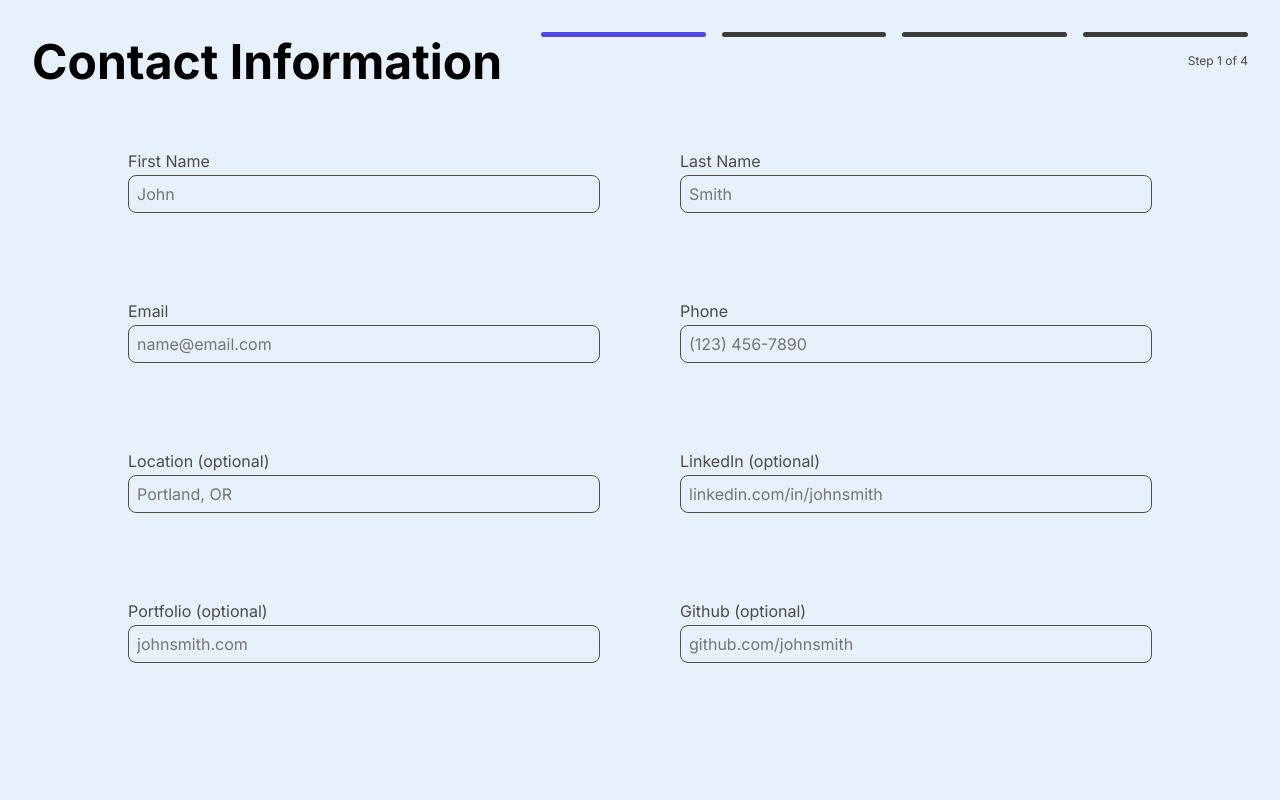
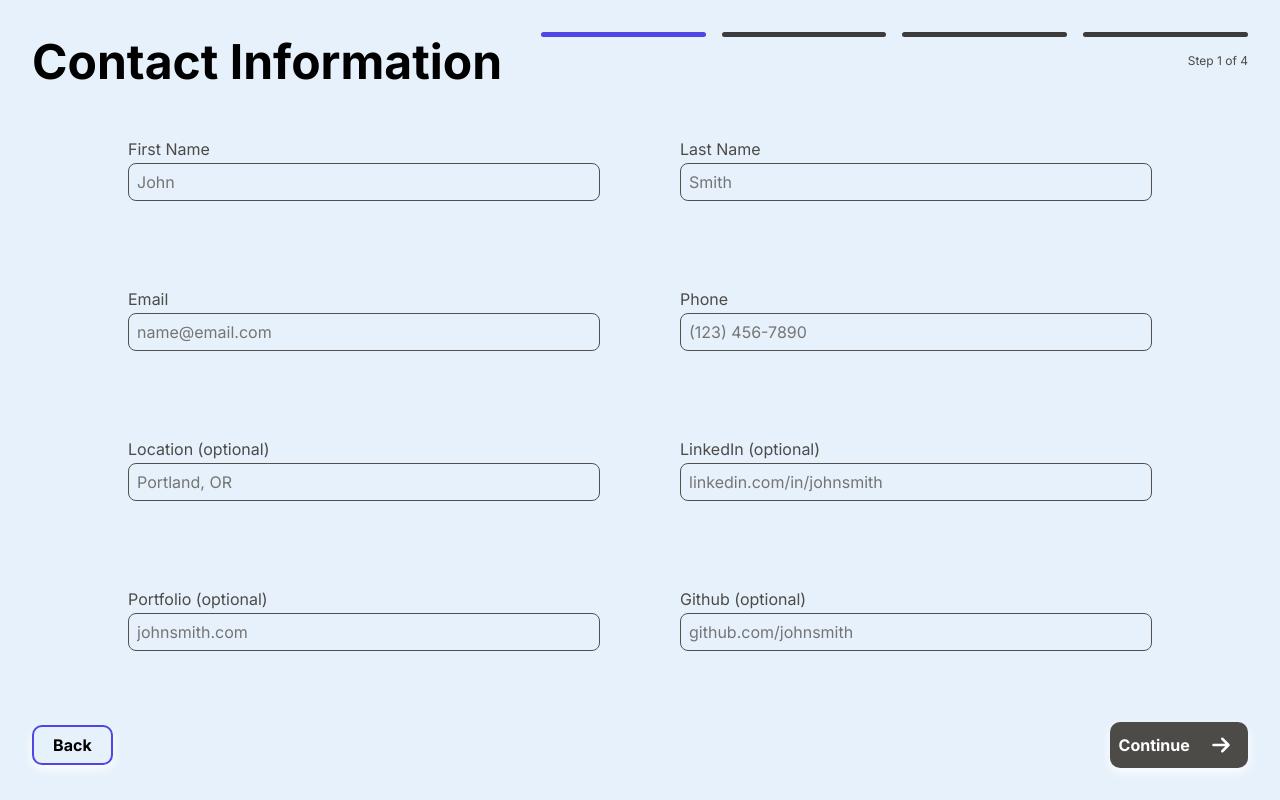
Before and after one commit to JayceDevelops/Resume-Maker, a React (Vite) app: page / in a window 1280 px wide. Both pictures are taken after a click on the element "Get Started". Built offline with nearby package versions, Linux system fonts and the light colour scheme.

Commit message:
Fully finished Header, Footer, and contact form. All functionality works I just need to design and implement education, and work experience forms.

```diff
--- a/src/App.css
+++ b/src/App.css
@@ -51,3 +51,10 @@
 body {
   background-color: var(--bg-primary);
 }
+
+#root {
+  display: grid;
+  grid-template-rows: max-content auto max-content;
+
+  height: 100vh;
+}
--- a/src/App.jsx
+++ b/src/App.jsx
@@ -5,11 +5,16 @@ import Menu from './components/Menu';
 
 import Header from './components/Header';
 import Form from './components/Form';
+import Footer from './components/Footer';
+
+const STEP_MAP = {
+  contact: { step: 1, text: 'Contact Information' },
+  education: { step: 2, text: 'Education' },
+  experience: { step: 3, text: 'Work Experience' },
+  complete: { step: 4, text: 'Your resume is ready' },
+};
 
 function App() {
-
-  const [step, setStep] = useState(1);
-  const [text, setText] = useState('Contact Information');
   const [form, setForm] = useState('start');
 
   const [data, setData] = useState({
@@ -32,23 +37,13 @@ function App() {
   }
   else {
 
-    if (form === 'education'){
-      setStep(2);
-      setText('Education');
-    }
-    else if (form === 'experience'){
-      setStep(3);
-      setText('Work Experience');
-    }
-    else if (form === 'complete'){
-      setStep(4);
-      setText('Your resume is ready');
-    }
+    const {step, text} = STEP_MAP[form] ?? STEP_MAP.contact;
 
     return (
       <>
         <Header step={step} text={text}/>
         <Form type={form} data={data} setData={setData}/>
+        <Footer data={data} form={form} setForm={setForm}/>
       </>
     );
   }
--- a/src/components/Button.jsx
+++ b/src/components/Button.jsx
@@ -2,12 +2,30 @@ import '../styles/Button.css';
 
 import Arrow from '../assets/RightArrow.svg'
 
-export default function Button({text, type, onClick}) {
+export default function Button({text, type, onClick, active}) {
 
-    return (
-        <div className="start" onClick={onClick}>
-            <h2>{text}</h2>
-            <img className='arrow' src={Arrow}/>
-        </div>
-    );
+    if (type === 'continue'){
+
+        let className = '';
+        if (active) {
+            className = 'button';
+        }
+        else {
+            className = 'button unactive';
+        }
+
+        return (
+            <div className={className} onClick={onClick}>
+                <h2>{text}</h2>
+                <img className='arrow' src={Arrow}/>
+            </div>
+        );
+    }
+    else {
+        return (
+            <div className='button back' onClick={onClick}>
+                <h2>{text}</h2>
+            </div>
+        );
+    }
 }
--- a/src/components/Contact.jsx
+++ b/src/components/Contact.jsx
@@ -57,23 +57,26 @@ export default function Contact({data, setData}) {
         setGithub(e.target.value);
     };
 
-    // functions used to validate each input
-
+    // functions used to validate each input & Saves it to the data object
     const validateFName = () => {
         if (FName.length > 0 && FName.length < 3){
             setFNameError('Invalid First Name');
+            setData({...data, fName: ''});
         }
         else {
             setFNameError('');
+            setData({...data, fName: FName});
         }
     };
 
     const validateLName = () => {
         if (LName.length > 0 && LName.length < 3){
             setLNameError('Invalid Last Name');
+            setData({...data, lName: ''});
         }
         else {
             setLNameError('');
+            setData({...data, lName: LName});
         }
     };
 
@@ -82,9 +85,11 @@ export default function Contact({data, setData}) {
         const emailRegex = /^[a-zA-Z0-9._%+-]+@[a-zA-Z0-9.-]+\.[a-zA-Z]{2,}$/;
         if (!emailRegex.test(Email.trim()) && Email.length > 0){
             setEmailError('Invalid Email Address');
+            setData({...data, email: ''});
         }
         else {
             setEmailError('');
+            setData({...data, email: Email});
         }
     };
 
@@ -93,9 +98,11 @@ export default function Contact({data, setData}) {
 
         if (!phoneRegex.test(Phone.trim()) && Phone.length > 0){
             setPhoneError('Invalid Phone Number');
+            setData({...data, phone: ''});
         }
         else {
             setPhoneError('');
+            setData({...data, phone: Phone});
         }
     };
 
@@ -103,9 +110,11 @@ export default function Contact({data, setData}) {
         const locationRegex = /^[A-Za-z][A-Za-z\s.'-]*,\s(Alabama|AL|Alaska|AK|Arizona|AZ|Arkansas|AR|California|CA|Colorado|CO|Connecticut|CT|Delaware|DE|Florida|FL|Georgia|GA|Hawaii|HI|Idaho|ID|Illinois|IL|Indiana|IN|Iowa|IA|Kansas|KS|Kentucky|KY|Louisiana|LA|Maine|ME|Maryland|MD|Massachusetts|MA|Michigan|MI|Minnesota|MN|Mississippi|MS|Missouri|MO|Montana|MT|Nebraska|NE|Nevada|NV|New Hampshire|NH|New Jersey|NJ|New Mexico|NM|New York|NY|North Carolina|NC|North Dakota|ND|Ohio|OH|Oklahoma|OK|Oregon|OR|Pennsylvania|PA|Rhode Island|RI|South Carolina|SC|South Dakota|SD|Tennessee|TN|Texas|TX|Utah|UT|Vermont|VT|Virginia|VA|Washington|WA|West Virginia|WV|Wisconsin|WI|Wyoming|WY)$/i;
         if (!locationRegex.test(Location.trim()) && Location.length > 0){
             setLocationError('Invalid Location');
+            setData({...data, location: ''});
         }
         else {
             setLocationError('');
+            setData({...data, location: Location});
         }
     };
 
@@ -114,9 +123,11 @@ export default function Contact({data, setData}) {
 
         if (!linkedinRegex.test(LinkedIn.trim()) && LinkedIn.length > 0){
             setLinkedInError('Invalid LinkedIn Link');
+            setData({...data, linkedin: ''});
         }
         else {
             setLinkedInError('');
+            setData({...data, linkedin: LinkedIn});
         }
     };
 
@@ -125,9 +136,11 @@ export default function Contact({data, setData}) {
 
         if (!githubRegex.test(Github.trim()) && Github.length > 0){
             setGithubError('Invalid Github Link');
+            setData({...data, github: ''});
         }
         else {
             setGithubError('');
+            setData({...data, github: Github});
         }
     }
 
--- /dev/null
+++ b/src/components/Footer.jsx
@@ -0,0 +1,43 @@
+import { useState } from 'react';
+import '../styles/Footer.css';
+import Button from './Button';
+
+export default function Footer({data, form, setForm}) {
+
+    const active = data.fName !== '' && data.lName !== '' && data.email !== '' && data.phone !== '';
+
+    const continueClicked = () => {
+        if (form === 'contact'){
+            setForm('education');
+        }
+        else if (form === 'education'){
+            setForm('experience');
+        }
+        else {
+            setForm('complete');
+        }
+    };
+
+    const backClicked = () => {
+        if (form === 'contact'){
+            setForm('start');
+        }
+        else if (form === 'education'){
+            setForm('contact');
+        }
+        else if (form === 'experience'){
+            setForm('education');
+        }
+        else {
+            setForm('experience');
+        }
+    };
+
+
+    return (
+        <footer>
+            <Button text={'Back'} type={'back'} onClick={backClicked} active={true}/>
+            <Button text={'Continue'} type={'continue'} onClick={continueClicked} active={active}/>
+        </footer>
+    );
+};
--- a/src/components/Header.jsx
+++ b/src/components/Header.jsx
@@ -16,7 +16,7 @@ export default function Header({type, step, text}) {
         actives = [true, true, true, false];
     }
     else {
-
+        actives = [true, true, true, true];
     }
 
     return (
--- a/src/components/Menu.jsx
+++ b/src/components/Menu.jsx
@@ -16,7 +16,7 @@ export default function Menu({setForm}) {
             <h1>Resume Maker</h1>
             <p>Build a clean, professional resume in minutes. Just fill in a few forms and we'll do the formatting.</p>
 
-            <Button text={'Get Started'} type={'next'} onClick={startedClicked}/>
+            <Button text={'Get Started'} type={'next'} onClick={startedClicked} type={'continue'} active={true}/>
 
             <h4>No sign-up required</h4>
         </main>
--- a/src/styles/Button.css
+++ b/src/styles/Button.css
@@ -1,4 +1,4 @@
-.start {
+.button {
     display: flex;
     justify-content: center;
     align-items: center;
@@ -14,19 +14,19 @@
 
     font-weight: 900;
 
-    background-color: var(--text-primary);
+    background-color: var(--fill-primary);
     cursor: pointer;
 
     box-shadow: 0 4px 12px white;
     color: white;
 }
 
-.start:hover {
+.button:hover {
     transform: translateY(-4px);
     box-shadow: 0 6px 16px rgba(0, 0, 0, 0.4);
 }
 
-.start:active {
+.button:active {
     transform: translateY(-1px);
     box-shadow: 0 2px 6px rgba(0, 0, 0, 0.2);
 }
@@ -40,3 +40,15 @@ h2 {
     height: 30px;
     padding-right: 0.25rem;
 }
+
+.back {
+    background-color: transparent;
+    border: 2px solid var(--fill-primary);
+    color: var(--text-primary);
+    width: 5%;
+}
+
+.unactive {
+    background-color: var(--text-secondary);
+    pointer-events: none;
+}
--- a/src/styles/Contact.css
+++ b/src/styles/Contact.css
@@ -3,7 +3,6 @@
     align-items: center;
     justify-content: center;
     width: 100%;
-    height: 80vh;
 }
 .contact {
     display: grid;
--- /dev/null
+++ b/src/styles/Footer.css
@@ -0,0 +1,7 @@
+footer {
+    display: flex;
+    justify-content: space-between;
+    align-items: center;
+
+    padding: 0 2rem 2rem 2rem;
+}
```
